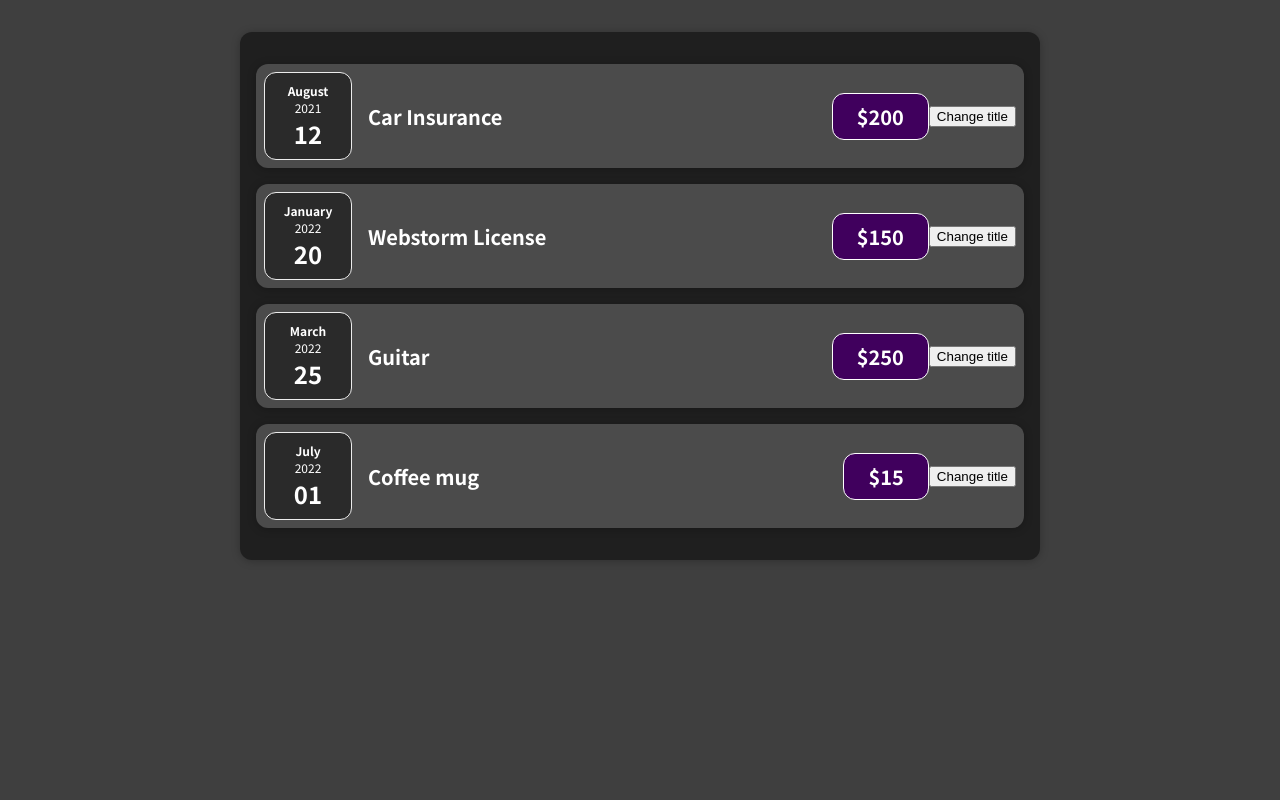
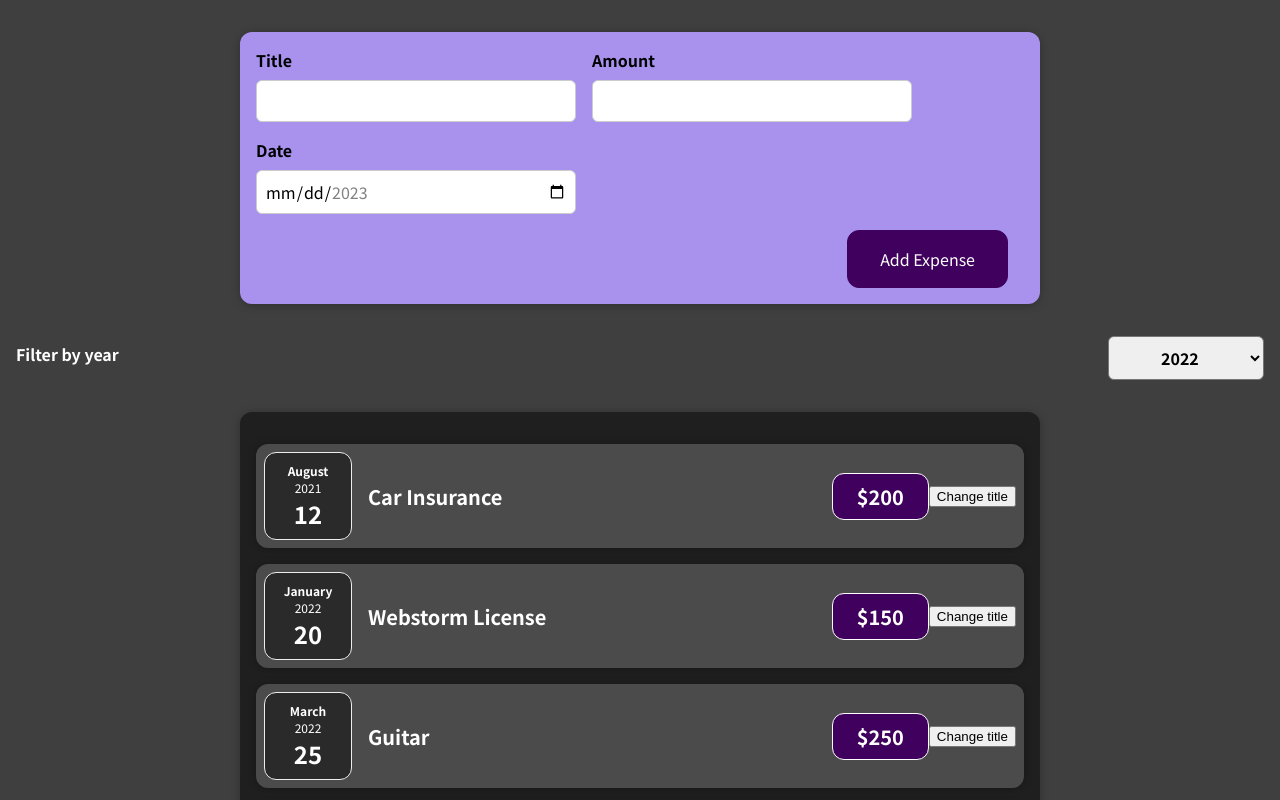
Before and after one commit to JS-Taiyou/my-react-course, a React (Create React App) app: page / in a window 1280 px wide. Shown: the top 800 px of the page. Built offline with nearby package versions, Linux system fonts and the light colour scheme.

Commit message:
Working with Events & State

```diff
--- a/src/App.js
+++ b/src/App.js
@@ -1,4 +1,6 @@
 import ExpenseList from "./components/Expenses/ExpenseList";
+import NewExpense from "./components/NewExpense/NewExpense";
+import {useState} from "react";
 
 function App() {
     const expenses = [
@@ -27,9 +29,18 @@ function App() {
             date: new Date("07/01/2022"),
         },
     ];
+    const [expenseCollection, setExpenses] = useState(expenses);
+    const expenseHandler = (expense) => {
+        setExpenses((currentCollection) => {
+            const newCollection = [...currentCollection];
+            newCollection.push(expense);
+            return newCollection;
+        });
+    }
     return (
         <div>
-      <ExpenseList expenses={expenses}></ExpenseList>
+            <NewExpense saveHandler={expenseHandler}/>
+            <ExpenseList expenses={expenseCollection}></ExpenseList>
         </div>
     );
 }
--- a/src/components/Expenses/ExpenseItem.js
+++ b/src/components/Expenses/ExpenseItem.js
@@ -10,7 +10,7 @@ function ExpenseItem(props) {
             setTitle('Clicked');
         }
         return (
-            <Card className="expense-item">
+            <Card className={"expense-item" + (!props.visible ? ' d-none' : '') }>
                 <ExpenseDate date={props.date}/>
                 <div className="expense-item__description">
                     <h2>{title}</h2>
--- a/src/components/Expenses/ExpenseList.js
+++ b/src/components/Expenses/ExpenseList.js
@@ -1,31 +1,34 @@
 import "./ExpenseList.css";
 import ExpenseItem from "./ExpenseItem";
 import Card from "../UI/Card";
+import ExpensesFilter from "./ExpensesFilter";
+import {useState} from "react";
 
 function ExpenseList({ expenses }) {
+    // We need state at this level so we can use it to toggle each expense's visibility
+    const [selectedYear, filterByYear] = useState('');
+
+    const expenseList = expenses.map((expense, index) => {
+        return (
+            <ExpenseItem key={index}
+                title={expense.title}
+                amount={expense.amount}
+                date={expense.date}
+                visible={expense.date.getFullYear().toString() === selectedYear || selectedYear === ''}
+            />
+        );
+    });
+    if(expenseList.every(ex => !ex.props.visible)) {
+        expenseList.push(<p style={{color: 'white', fontWeight: 'bold'}}>No expenses belong to the selected year.</p>)
+    }
   return (
-    <Card className="expenses">
-      <ExpenseItem
-        title={expenses[0].title}
-        amount={expenses[0].amount}
-        date={expenses[0].date}
-      />
-      <ExpenseItem
-        title={expenses[1].title}
-        amount={expenses[1].amount}
-        date={expenses[1].date}
-      />
-      <ExpenseItem
-        title={expenses[2].title}
-        amount={expenses[2].amount}
-        date={expenses[2].date}
-      />
-      <ExpenseItem
-        title={expenses[3].title}
-        amount={expenses[3].amount}
-        date={expenses[3].date}
-      />
-    </Card>
+
+    <div>
+        <ExpensesFilter selectedYear={selectedYear} onSelectValue={filterByYear}/>
+        <Card className="expenses">
+            {expenseList}
+        </Card>
+    </div>
   );
 }
 
--- /dev/null
+++ b/src/components/Expenses/ExpensesFilter.css
@@ -0,0 +1,24 @@
+.expenses-filter {
+  color: white;
+  padding: 0 1rem;
+}
+
+.expenses-filter__control {
+  display: flex;
+  width: 100%;
+  align-items: center;
+  justify-content: space-between;
+  margin: 1rem 0;
+}
+
+.expenses-filter label {
+  font-weight: bold;
+  margin-bottom: 0.5rem;
+}
+
+.expenses-filter select {
+  font: inherit;
+  padding: 0.5rem 3rem;
+  font-weight: bold;
+  border-radius: 6px;
+}
--- /dev/null
+++ b/src/components/Expenses/ExpensesFilter.js
@@ -0,0 +1,24 @@
+import React from 'react';
+
+import './ExpensesFilter.css';
+
+const ExpensesFilter = (props) => {
+  const handleSelection = (event) => {
+    props.onSelectValue(event.target.value);
+  }
+  return (
+    <div className='expenses-filter'>
+      <div className='expenses-filter__control'>
+        <label>Filter by year {props.selectedYear ? '- showing ' : ''}{props.selectedYear}</label>
+        <select onChange={handleSelection}>
+          <option value='2022'>2022</option>
+          <option value='2021'>2021</option>
+          <option value='2020'>2020</option>
+          <option value='2019'>2019</option>
+        </select>
+      </div>
+    </div>
+  );
+};
+
+export default ExpensesFilter;
--- /dev/null
+++ b/src/components/NewExpense/ExpenseForm.css
@@ -0,0 +1,26 @@
+.new-expense__controls {
+    display: flex;
+    flex-wrap: wrap;
+    gap: 1rem;
+    margin-bottom: 1rem;
+    text-align: left;
+}
+
+.new-expense__control label {
+    font-weight: bold;
+    margin-bottom: 0.5rem;
+    display: block;
+}
+
+.new-expense__control input {
+    font: inherit;
+    padding: 0.5rem;
+    border-radius: 6px;
+    border: 1px solid #ccc;
+    width: 20rem;
+    max-width: 100%;
+}
+
+.new-expense__actions {
+    text-align: right;
+}
--- /dev/null
+++ b/src/components/NewExpense/ExpenseForm.js
@@ -0,0 +1,56 @@
+import React, {useState} from "react";
+import "./ExpenseForm.css";
+const ExpenseForm = (props) => {
+    const [userInput, setUserInput] = useState({
+        enteredTitle: '',
+        enteredAmount: '',
+        enteredDate: ''
+    });
+    const userInputHandler = (event) => {
+        setUserInput((prevState)=>{
+            const newValues = {...prevState};
+            newValues[event.target.id] = event.target.value;
+            return newValues;
+        });
+    }
+
+    const submitHandler = (event) => {
+        event.preventDefault();
+        setUserInput((prevState)=>{
+            const currentValues = {...prevState};
+            const expenseData = {
+                id: Math.random(),
+                title: currentValues.enteredTitle,
+                amount: parseInt(currentValues.enteredAmount),
+                date: new Date(currentValues.enteredDate)
+            }
+            props.onSaveExpenseData(expenseData);
+            return {
+                enteredTitle: '',
+                enteredAmount: '',
+                enteredDate: ''
+            };
+        });
+    }
+    return <form onSubmit={submitHandler}>
+        <div className="new-expense__controls">
+            <div className="new-expense__control">
+                <label>Title</label>
+                <input type="text" id="enteredTitle" onChange={userInputHandler} value={userInput.enteredTitle}/>
+            </div>
+            <div className="new-expense__control">
+                <label>Amount</label>
+                <input type="number" id="enteredAmount" min="0.01" step="0.01" onChange={userInputHandler} value={userInput.enteredAmount} />
+            </div>
+            <div className="new-expense__control">
+                <label>Date</label>
+                <input type="date" id="enteredDate" min="2023-01-01" max="2023-11-25" onChange={userInputHandler} value={userInput.enteredDate} />
+            </div>
+        </div>
+        <div className="new-expense__actions">
+            <button type="submit">Add Expense</button>
+        </div>
+    </form>
+};
+
+export default ExpenseForm;
--- /dev/null
+++ b/src/components/NewExpense/NewExpense.css
@@ -0,0 +1,38 @@
+.new-expense {
+    background-color: #a892ee;
+    padding: 1rem;
+    margin: 2rem auto;
+    width: 50rem;
+    max-width: 95%;
+    border-radius: 12px;
+    text-align: center;
+    box-shadow: 0 1px 8px rgba(0, 0, 0, 0.25);
+}
+
+.new-expense button {
+    font: inherit;
+    cursor: pointer;
+    padding: 1rem 2rem;
+    border: 1px solid #40005d;
+    background-color: #40005d;
+    color: white;
+    border-radius: 12px;
+    margin-right: 1rem;
+}
+
+.new-expense button:hover,
+.new-expense button:active {
+    background-color: #510674;
+    border-color: #510674;
+}
+
+.new-expense button.alternative {
+    color: #220131;
+    border-color: transparent;
+    background-color: transparent;
+}
+
+.new-expense button.alternative:hover,
+.new-expense button.alternative:active {
+    background-color: #ddb3f8;
+}
--- /dev/null
+++ b/src/components/NewExpense/NewExpense.js
@@ -0,0 +1,10 @@
+import React from 'react';
+import './NewExpense.css';
+import ExpenseForm from './ExpenseForm';
+const NewExpense = (props) => {
+    return <div className="new-expense">
+        <ExpenseForm onSaveExpenseData={props.saveHandler}/>
+    </div>
+};
+
+export default NewExpense;
--- a/src/index.css
+++ b/src/index.css
@@ -12,3 +12,7 @@ body {
   margin: 0;
   background-color: #3f3f3f;
 }
+
+.d-none{
+  display: none !important;
+}
```
Lines whose indentation alone changed are shown as unchanged.
